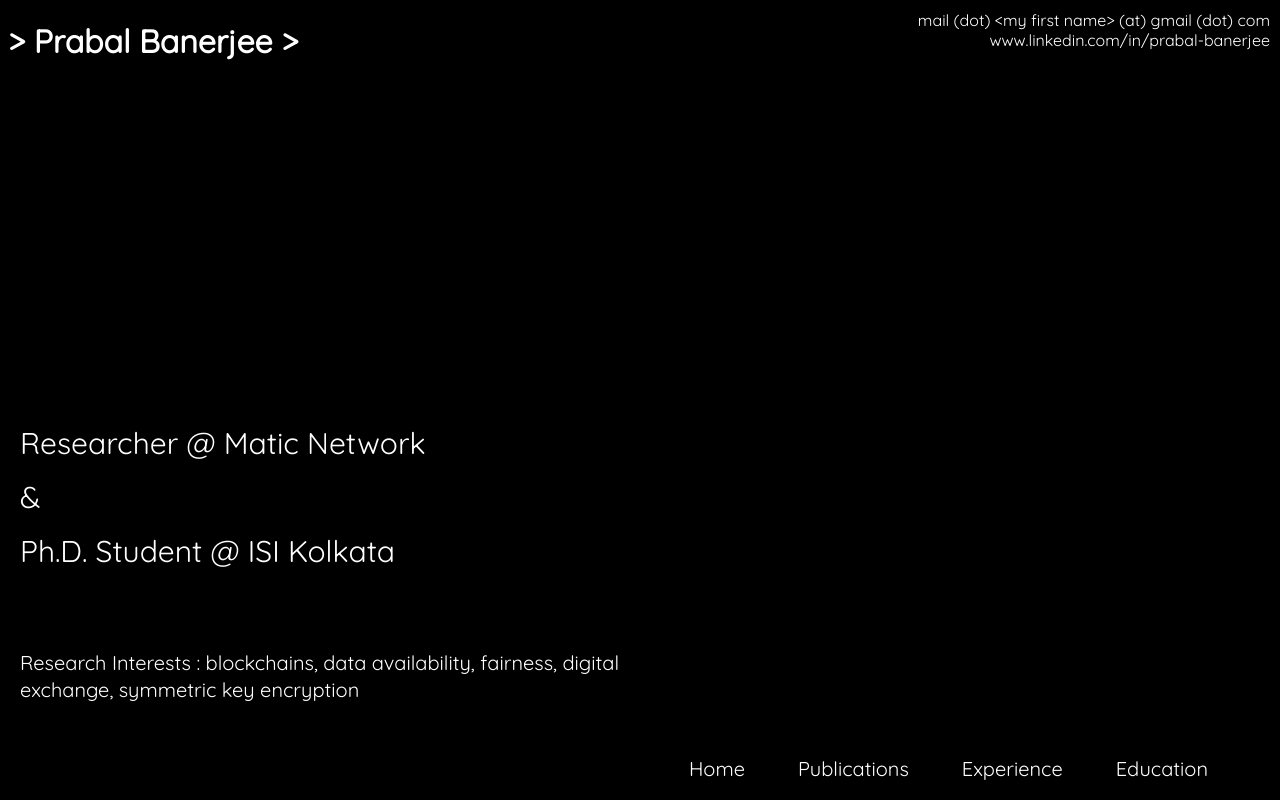
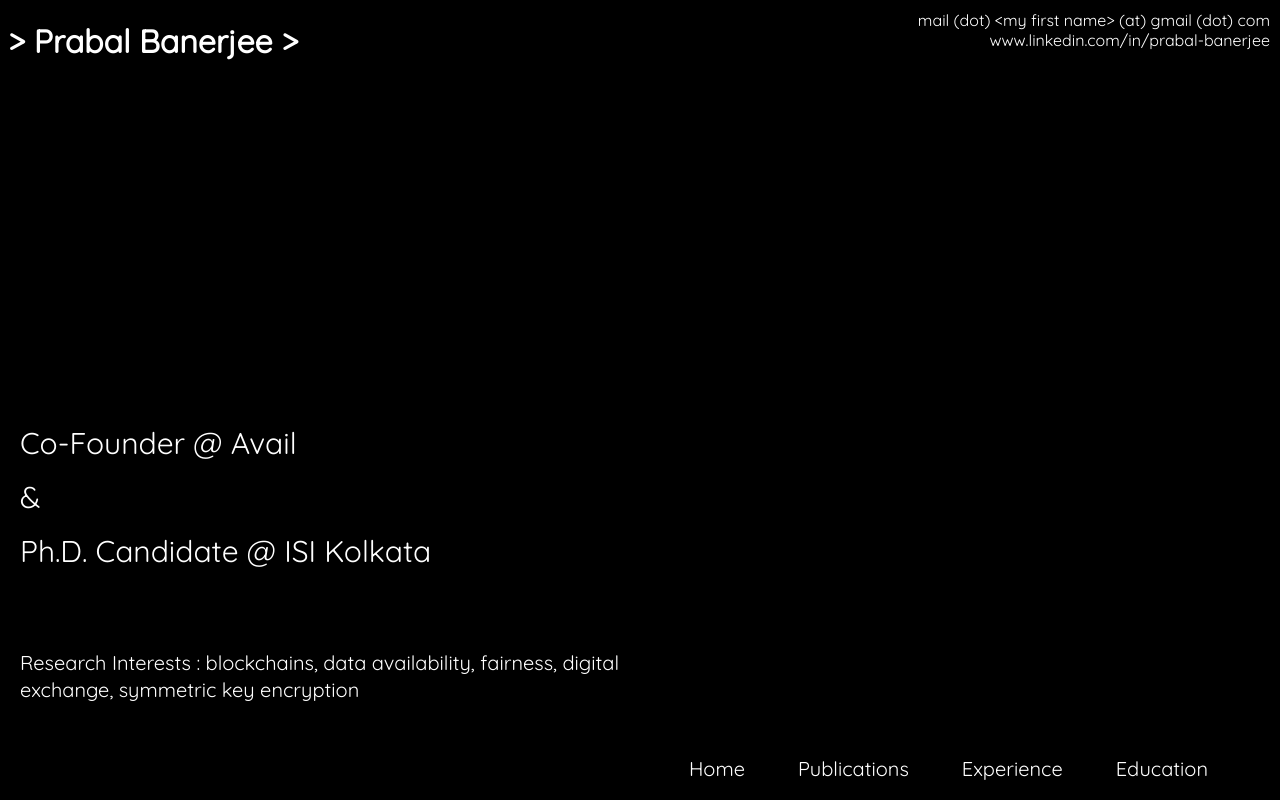
Before and after one commit to prabal-banerjee/prabal-banerjee.github.io, a Vue app: page / in a window 1280 px wide. Built offline with nearby package versions, Linux system fonts and the light colour scheme.

Commit message:
update Avail joining

```diff
--- a/src/views/Edu.vue
+++ b/src/views/Edu.vue
@@ -2,7 +2,7 @@
   <div class="eduText" style="overflow-y: auto; height:70%; width:90%">
 		<p>
 			PhD Student in Computer Science
-			<br/><span style="font-size:20px;">Research Advisor : <a target="_blank" href="http://www.isical.ac.in/~sush/">Dr. Sushmita Ruj</a></span>
+			<br/><span style="font-size:20px;">Research Advisor : <a target="_blank" href="https://research.unsw.edu.au/people/dr-sushmita-ruj-0">Dr. Sushmita Ruj</a> and <a target="_blank" href="https://www.isical.ac.in/~bimal/">Prof. Bimal Kumar Roy</a></span>
 			<br/><span style="font-size:20px;"><a target="_blank" href="http://www.isical.ac.in/~csru/">Cryptology and Security Research Unit</a></span>
 			<br/><span style="font-size:20px;"><a target="_blank" href="http://www.isical.ac.in/">Indian Statistical Institute, Kolkata</a></span>
 			<br/><span style="font-size:20px;">2016 - </span>
--- a/src/views/Home.vue
+++ b/src/views/Home.vue
@@ -1,11 +1,11 @@
 <template>
   <span class="mainText" >
-		Researcher @
-		<a target="_blank" href="https://matic.network/">Matic Network</a>
+		Co-Founder @
+		<a target="_blank" href="https://www.availproject.org/">Avail</a>
 		<br/><br/>
 		&
 		<br/><br/>
-		Ph.D. Student @
+		Ph.D. Candidate @
 		<!-- <a target="_blank" href="http://www.isical.ac.in/~csru/">Cryptology and Security Research Unit</a>, <br/> -->
 		<a target="_blank" href="http://www.isical.ac.in">ISI Kolkata</a>
 		<br/><br/>
--- a/src/views/Intern.vue
+++ b/src/views/Intern.vue
@@ -1,9 +1,15 @@
 <template>
   <div class="internText" style="overflow-y: auto; height:70%; width:90%">
 		<p>
-			Researcher at <a target="_blank" href="https://matic.network/">Matic Network</a>
-			<br/><span style="font-size:20px;">Working on improving the Layer-2 solutions</span>
-			<br/><span style="font-size:20px;">2020 - </span>
+			Co-Founder at <a target="_blank" href="https://www.availproject.org/">Avail</a>
+			<br/><span style="font-size:20px;">Leading Research and Engineering</span>
+			<br/><span style="font-size:20px;">2023 - </span>
+
+		</p>
+		<p>
+			Lead Researcher at <a target="_blank" href="https://polygon.technology/">Polygon</a> (previously Matic Network)
+			<br/><span style="font-size:20px;">Worked on improving production PoS chain. Also designed, prototyped and led development of Avail. Contributed to scaling solutions like zkRollups. </span>
+			<br/><span style="font-size:20px;">2020 - 2023</span>
 
 		</p>
 		<p>
@@ -25,17 +31,17 @@
 		</p>
 		<p>
 			Towards Revenue Optimization in Retail Industry
-			<br/><span style="font-size:20px;">Internship cum Masters Thesis at Oracle Global Retail Insights Program, Global Retail Data Science, Oracle.</span>
+			<br/><span style="font-size:20px;">Internship cum Masters Thesis at Oracle Global Retail Insights Program, Global Retail Data Science, Oracle</span>
 			<br/><span style="font-size:20px;">Jan - June, 2016. Team Lead and Thesis Supervisor : Venkatnarayanan Lakshminarayanan</span>
 		</p>
 		<p>
 			Prediction of Code-Switching in Bilingual Code-Mixed Data
-			<br/><span style="font-size:20px;">Summer Internship 2015 under <a target="_blank" href="http://www.dasdipankar.com/">Dr. Dipankar Das</a> at Jadavpur University.</span>
+			<br/><span style="font-size:20px;">Summer Internship 2015 under <a target="_blank" href="http://www.dasdipankar.com/">Dr. Dipankar Das</a> at Jadavpur University</span>
 		</p>
 		<p>
 			Arduino-Android Notifier
-			<br/><span style="font-size:20px;">Undergraduate Final Year Project.</span>
-			<br/><span style="font-size:20px;">A Prototype for Low-cost Wearable Accessory for Android Smartphones.</span>
+			<br/><span style="font-size:20px;">Undergraduate Final Year Project</span>
+			<br/><span style="font-size:20px;">A Prototype for Low-cost Wearable Accessory for Android Smartphones</span>
 		</p>
 	</div>
 </template>
--- a/src/views/Pub.vue
+++ b/src/views/Pub.vue
@@ -1,5 +1,15 @@
 <template>
   <div class="pubText" style="overflow-y: auto; height:70%; width:90%">
+		<p>
+			Accelerated Verifiable Fair Digital Exchange
+			<br/><span style="font-size:15px;">with Dushyant Behl, Palanivel Kodeswaran, Chaitanya Kumar, Sushmita Ruj, Sayandeep Sen, Dhinakaran Vinayagamurthy</span>
+			<br/><span style="font-size:15px;">Accepted for publication at ACM Distributed Ledger Technologies (ACM DLT) in 2023 <br/><a target="_blank" href="https://arxiv.org/abs/2001.03717">arXiv version</a></span>
+		</p>
+		<p>
+			<a target="_blank" href="https://ieeexplore.ieee.org/abstract/document/9993793">Strategic Analysis of Griefing Attack in Lightning Network</a>
+			<br/><span style="font-size:15px;">with Subhra Mazumdar, Abhinandan Sinha, Sushmita Ruj, Bimal Kumar Roy</span>
+			<br/><span style="font-size:15px;">Published in: 2022 IEEE Transactions on Network and Service Management (IEEE TNSM)</span>
+		</p>
 		<p>
 			<a target="_blank" href="https://ieeexplore.ieee.org/abstract/document/9352817">Blockchain Enabled Data Trading with User Consent</a>
 			<br/><span style="font-size:15px;">with Amudhan Muthaiah, Sushmita Ruj</span>
@@ -16,11 +26,6 @@
 			<br/><span style="font-size:15px;">Published in: 2020 IEEE 19th International Conference on Trust, Security and Privacy in Computing and Communications (TrustCom)</span>
 		</p>
 		<p>
-			<a target="_blank" href="https://arxiv.org/abs/2001.03717">Verifiable and Auditable Digital Interchange Framework</a>
-			<br/><span style="font-size:15px;">with Dushyant Behl, Palanivel Kodeswaran, Chaitanya Kumar, Sushmita Ruj, Sayandeep Sen</span>
-			<br/><span style="font-size:15px;">(pending publication) (uploaded on arXiv)</span>
-		</p>
-		<p>
 			<a target="_blank" href="https://arxiv.org/abs/1904.12362">Blockchain Enabled Privacy Preserving Data Audit</a>
 			<br/><span style="font-size:15px;">with Nishant Nikam, Sushmita Ruj</span>
 			<br/><span style="font-size:15px;">(pending publication) (uploaded on arXiv)</span>
@@ -28,7 +33,7 @@
 		<p>
 			<a target="_blank" href="https://patents.google.com/patent/US20200322413A1/en">Content Distributed Over Secure Channels</a>
 			<br/><span style="font-size:15px;">with Adarsh Saraf, Shreya Chakraborty, Chander Govindarajan</span>
-			<br/><span style="font-size:15px;">Filed with the Patent Office of USA on April 2019. Patent Pending.</span>
+			<br/><span style="font-size:15px;">US Patent number US20200322413A1. Active since 2021.</span>
 		</p>
 		<p>
 			<a target="_blank" href="https://arxiv.org/abs/1811.11462">Blockchain Enabled Data Marketplace - Design and Challenges</a>
```
